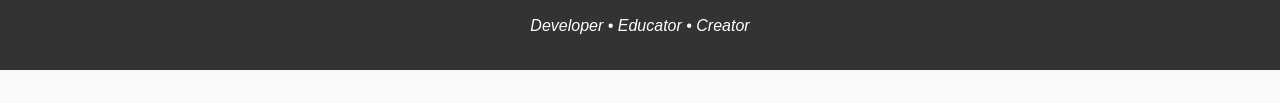
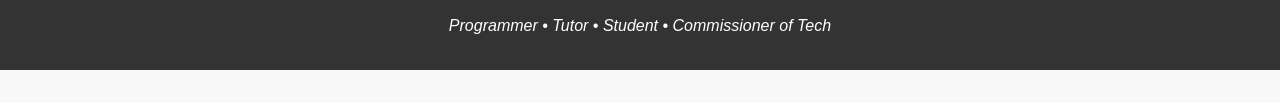
Before and after one commit to Superwo0/portfolio-, a plain HTML site: page index.html in a window 1280 px wide. Shown: the part 399-502 px from the top of the page. Drawn offline with Linux system fonts and the light colour scheme.

Commit message:
Update index.html

```diff
--- a/index.html
+++ b/index.html
@@ -10,7 +10,7 @@
   <header>
     <h1>Cole Blank</h1>
     <img src="https://coleblankcom.wordpress.com/wp-content/uploads/2025/05/img_1988-1.jpg">
-    <p>Developer • Educator • Creator</p>
+    <p>Programmer • Tutor • Student • Commissioner of Tech</p>
   </header>
 
   <section class="about">
```
